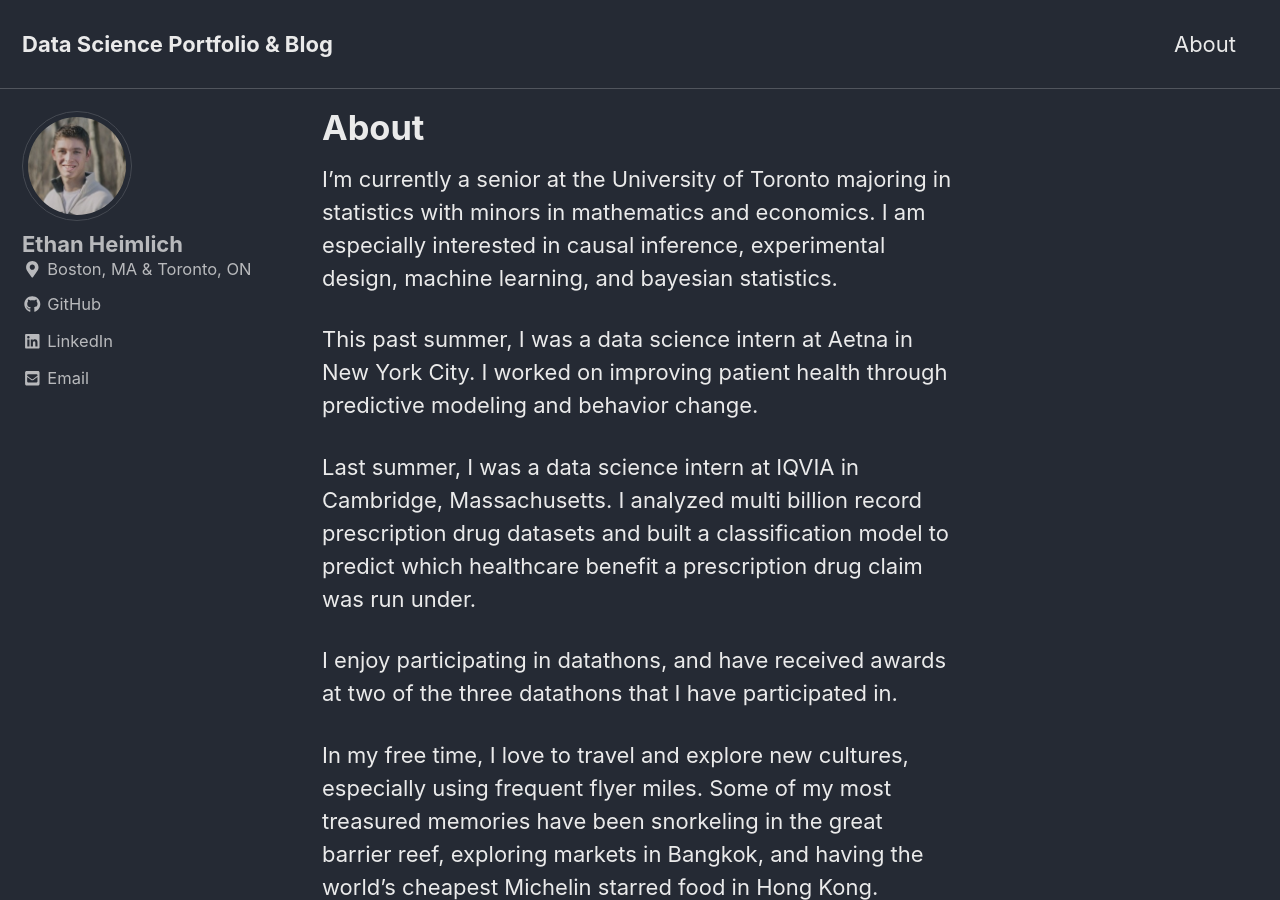
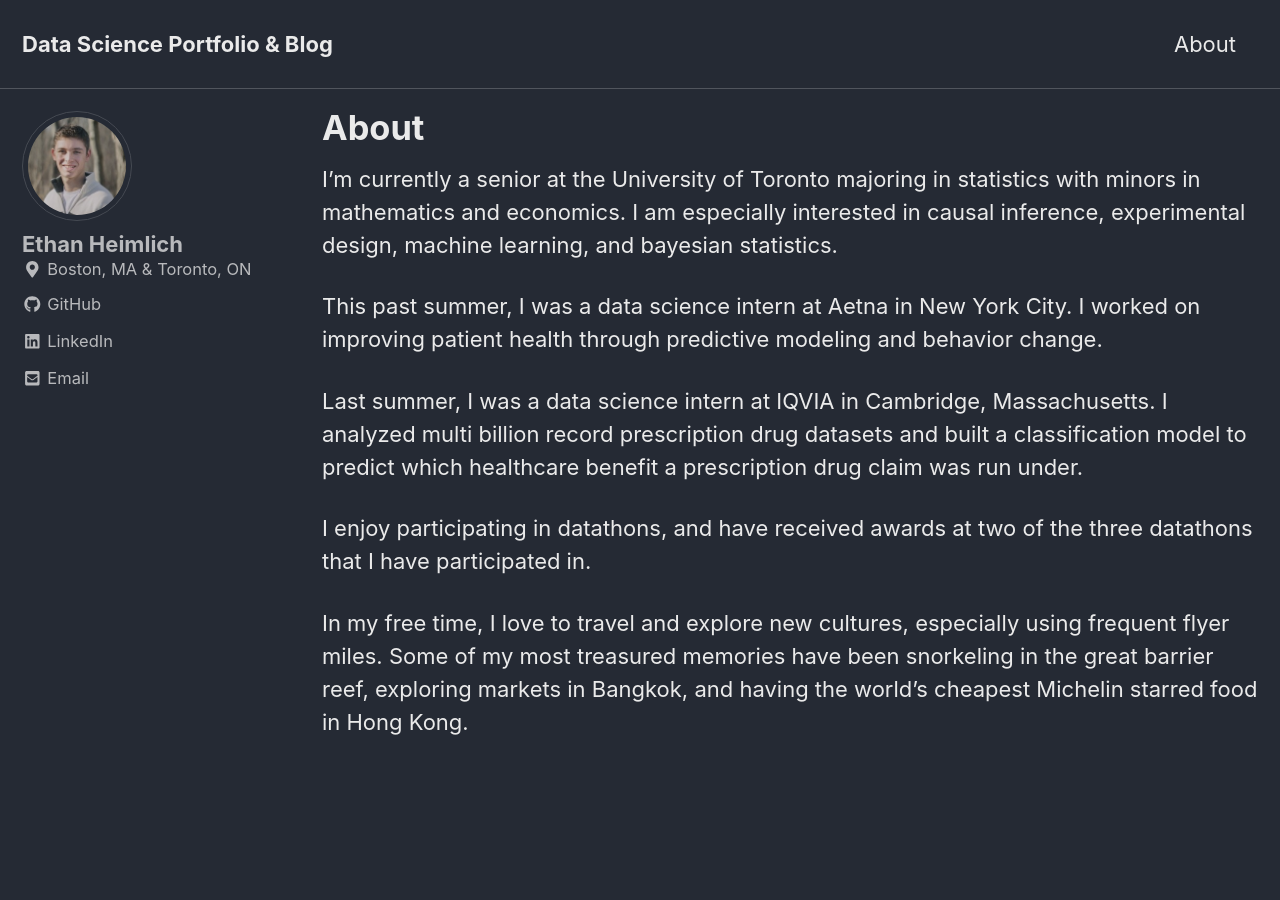
Before and after one commit to eheimlich/eheimlich.github.io, a Jekyll site: the page built from _pages/about.md, in a window 1280 px wide and 900 px high. Built offline with Jekyll 4.4.1, drawn with Linux system fonts in a browser that asks for light colours; cached includes are drawn as plain includes; nearby versions of some CDN libraries.

Commit message:
Attempted to remove rightbar

```diff
--- a/_sass/minimal-mistakes/_archive.scss
+++ b/_sass/minimal-mistakes/_archive.scss
@@ -8,13 +8,11 @@
 
   @include breakpoint($large) {
     float: right;
-    width: calc(100% - #{$right-sidebar-width-narrow});
-    padding-right: $right-sidebar-width-narrow;
+    width: calc(100% - #{$right-sidebar-width-narrow})
   }
 
   @include breakpoint($x-large) {
-    width: calc(100% - #{$right-sidebar-width});
-    padding-right: $right-sidebar-width;
+    width: calc(100% - #{$right-sidebar-width})
   }
 }
 
--- a/_sass/minimal-mistakes/_page.scss
+++ b/_sass/minimal-mistakes/_page.scss
@@ -22,13 +22,11 @@
 .page {
   @include breakpoint($large) {
     float: right;
-    width: calc(100% - #{$right-sidebar-width-narrow});
-    padding-right: $right-sidebar-width-narrow;
+    width: calc(100% - #{$right-sidebar-width-narrow})
   }
 
   @include breakpoint($x-large) {
     width: calc(100% - #{$right-sidebar-width});
-    padding-right: $right-sidebar-width;
   }
 
   .page__inner-wrap {
```
